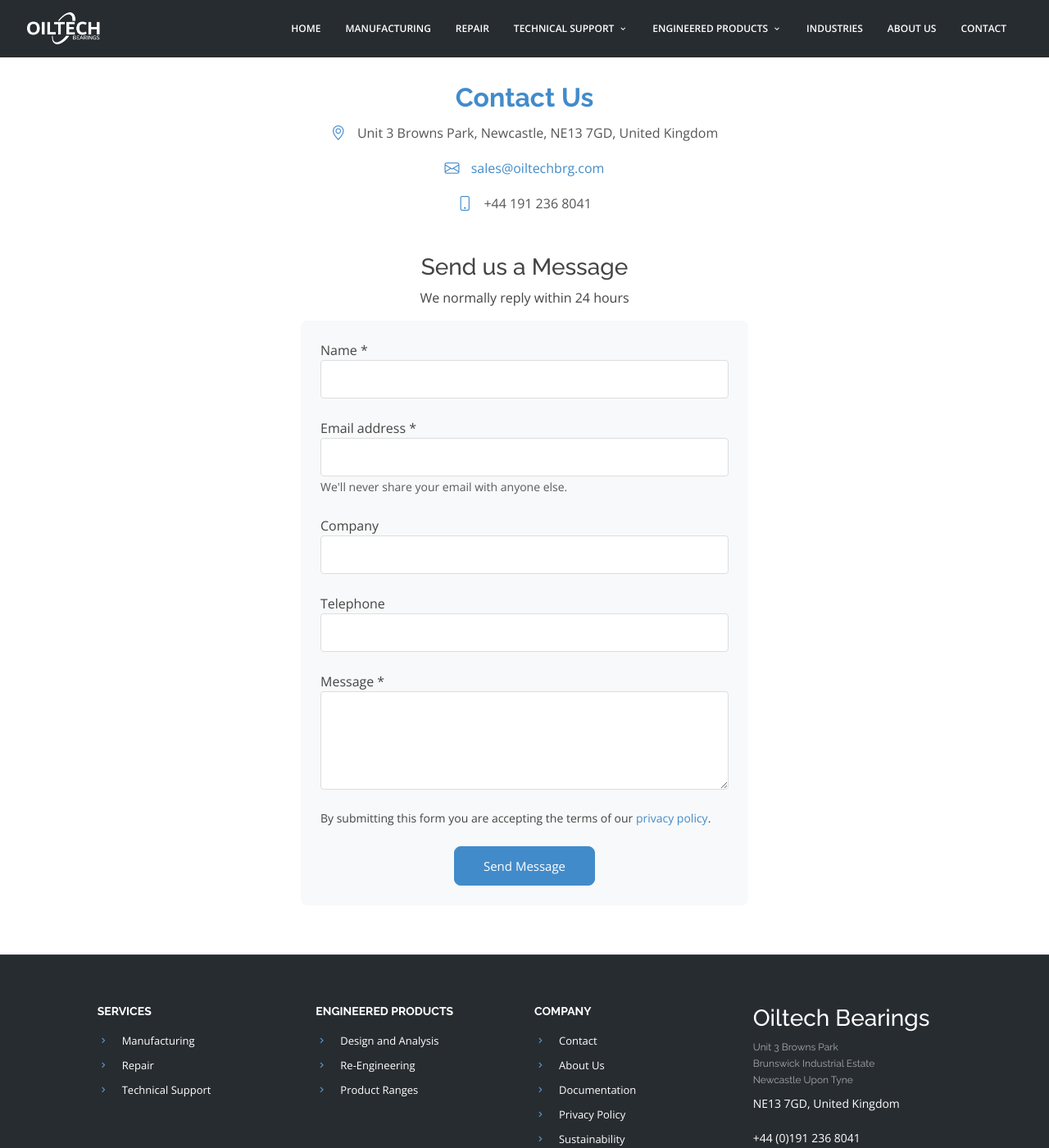
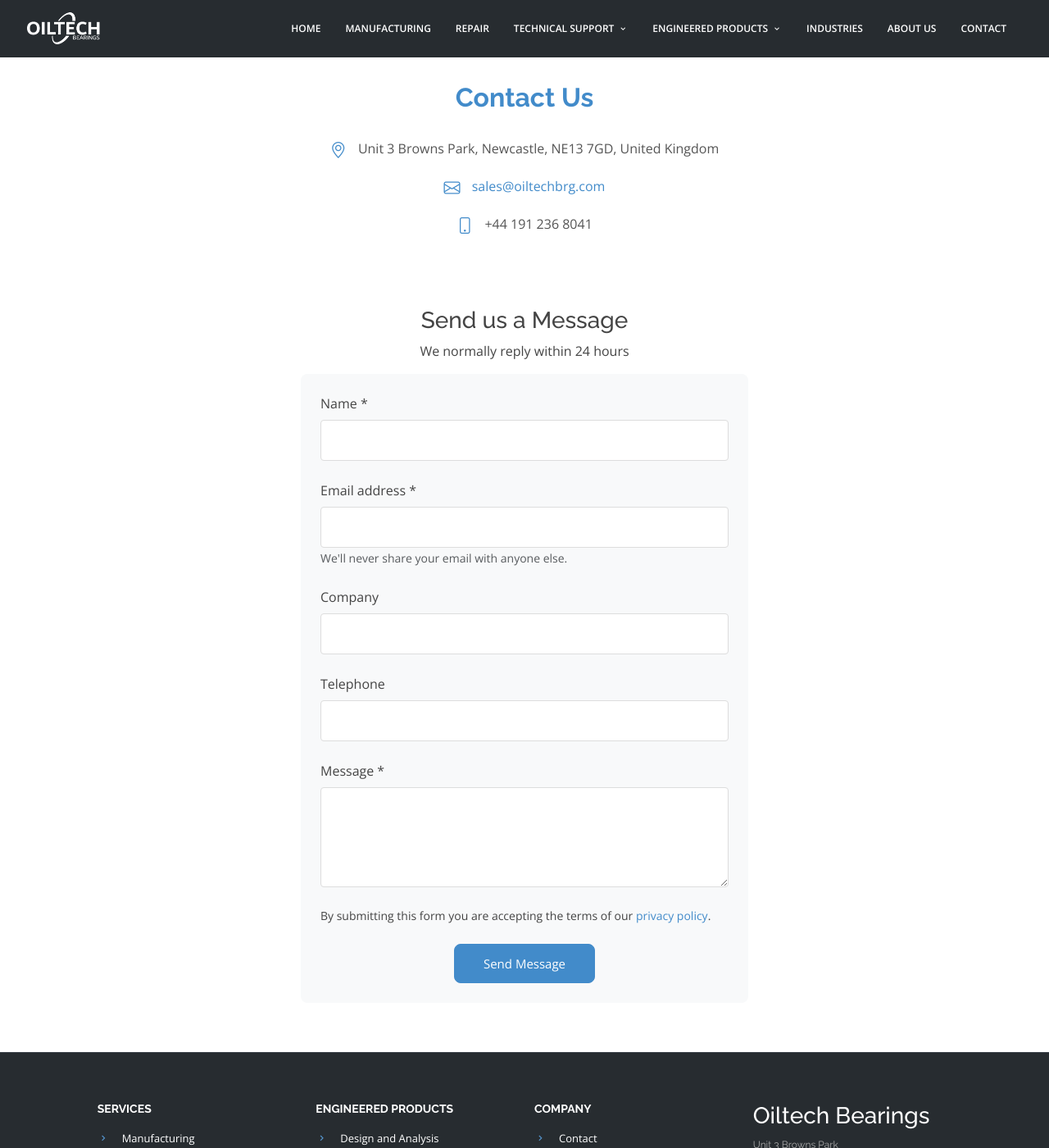
Before and after one commit to fractionerp/oiltechbrg.com, a Jekyll site: the page built from contact.html, in a window 1280 px wide and 1400 px high. Shown: the whole window at 82% size. Built offline with Jekyll 4.4.1, drawn with Linux system fonts in a browser that asks for light colours; nearby versions of some CDN libraries; library files that are not in the unit come from our copies; comment, search, counter and statistics services are not loaded.

Commit message:
style: fix contact page centering and form styling
- Add flexbox centering for contact info section
- Style Bootstrap Icons with proper color and size
- Add form control padding and spacing
- Clean up duplicate CSS rules

Co-Authored-By: Claude Opus 4.5 <noreply@anthropic.com>

```diff
--- a/assets/css/style.css
+++ b/assets/css/style.css
@@ -1389,43 +1389,47 @@ section {
   color: #5697d0; }
 
 /* Contact Info - Centered Style */
+.contact .info {
+  display: flex;
+  flex-direction: column;
+  align-items: center;
+  justify-content: center;
+  padding: 20px 0; }
 .contact .info p {
   font-size: 16px;
   color: #555;
-  margin-bottom: 0; }
-.contact .info p i {
+  margin-bottom: 0;
+  text-align: center; }
+.contact .info p i.bi {
   color: #428bca;
-  font-size: 18px;
-  margin-right: 10px; }
+  font-size: 20px;
+  margin-right: 10px;
+  vertical-align: middle; }
 .contact .info p a {
   color: #428bca; }
 .contact .info p a:hover {
   color: #3071a9; }
 
-/* Contact Form - Right Column */
+/* Contact Form - Centered */
 .contact .contact-form-box {
   background: #f8f9fa;
   padding: 40px;
-  border-radius: 8px; }
-.contact .contact-form-box h3 {
-  font-size: 24px;
-  font-weight: 700;
-  color: #394047;
-  margin-bottom: 5px; }
-.contact .contact-form-box .form-label {
-  font-size: 14px;
+  border-radius: 8px;
+  margin: 0 auto; }
+.contact .contact-form-box .form-group {
+  margin-bottom: 20px; }
+.contact .contact-form-box label {
   font-weight: 500;
-  color: #555;
-  margin-bottom: 8px; }
+  margin-bottom: 8px;
+  display: block; }
 .contact .contact-form-box .form-control {
+  padding: 12px 15px;
   border: 1px solid #ddd;
-  border-radius: 4px;
-  padding: 12px 15px;
-  font-size: 14px;
-  background: #fff; }
+  border-radius: 4px; }
 .contact .contact-form-box .form-control:focus {
   border-color: #428bca;
   box-shadow: 0 0 5px rgba(66, 139, 202, 0.2); }
+
 .contact .contact-form-box textarea.form-control {
   min-height: 120px;
   resize: vertical; }
@@ -1438,11 +1442,6 @@ section {
 .contact .contact-form-box .btn-primary:hover {
   background: #3071a9;
   border-color: #3071a9; }
-
-@media (max-width: 991px) {
-  .contact .contact-info {
-    padding-right: 0;
-    margin-bottom: 40px; } }
 
 /*--------------------------------------------------------------
 # Breadcrumbs
```
